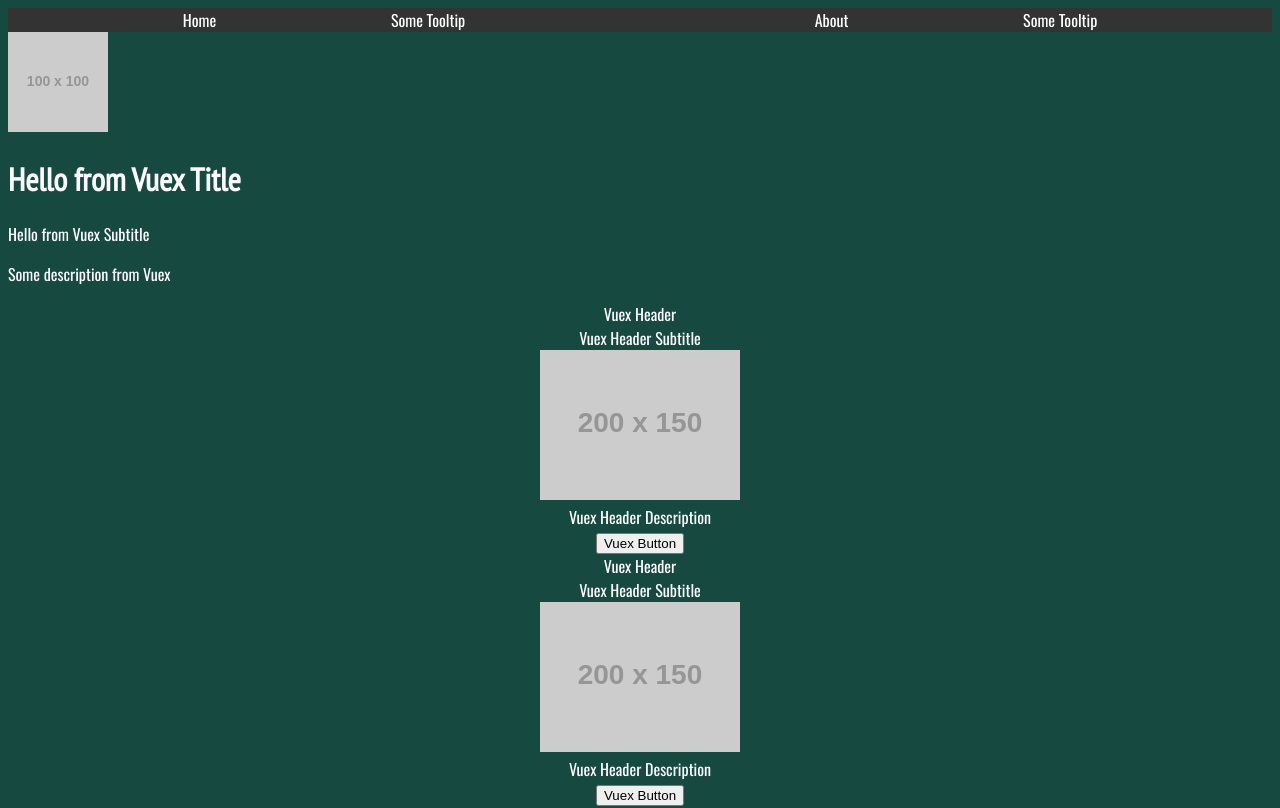
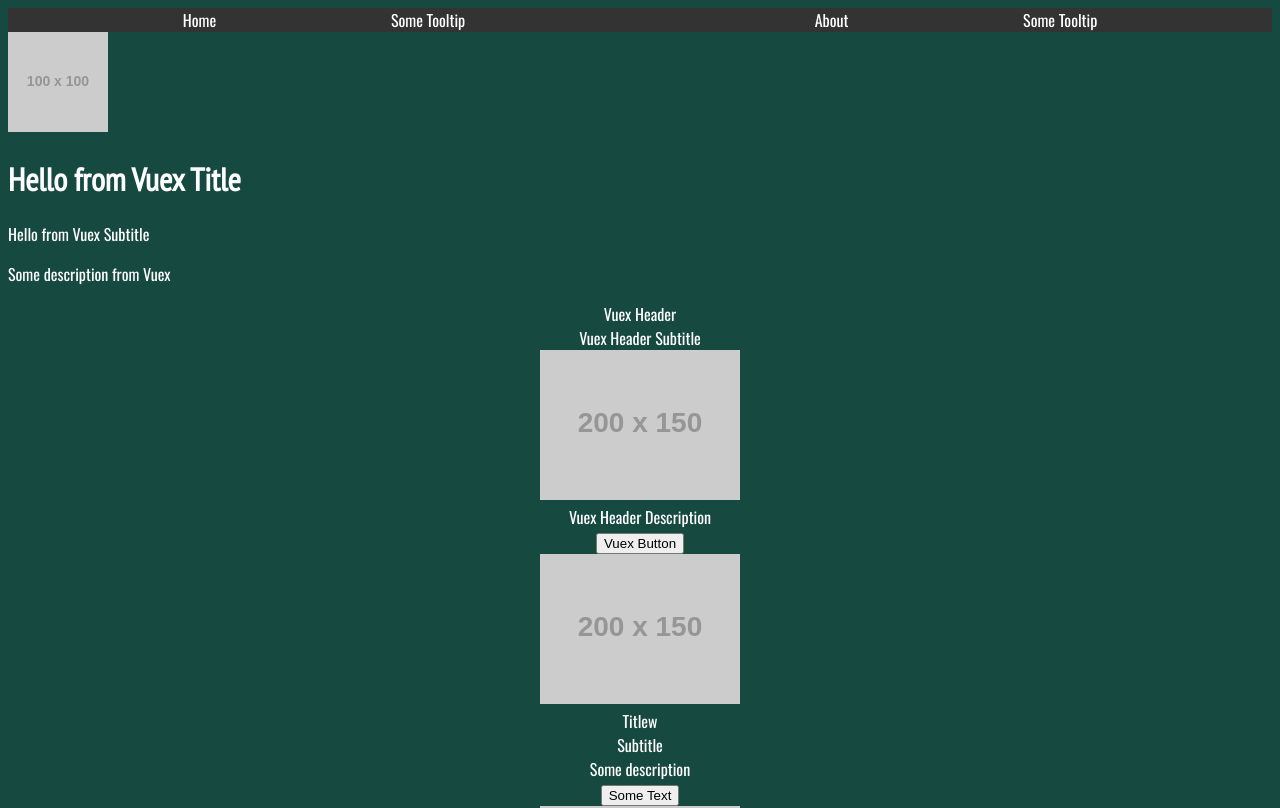
Before and after one commit to kchakarovski/vue-skeleteon, a Vue app: page / in a window 1280 px wide. Shown: the top 808 px of the page. Built offline with nearby package versions, Linux system fonts and the light colour scheme.

Commit message:
Hotfix Wrapper Header

```diff
--- a/src/components/Wrapper.vue
+++ b/src/components/Wrapper.vue
@@ -1,12 +1,10 @@
 <template>
   <div :id="inputData.id" class="wrapper">
     <!-- Wrapper Header -->
-    <div v-for="(value, key) in inputData" :key="key">
       <wrapper-header
         :inputData="inputData.header"
         @clickedButton="toggleFromHeader"
       />
-    </div>
     <!-- Item Component -->
     <div
       v-for="(value, key) in inputData.widgets"
```
